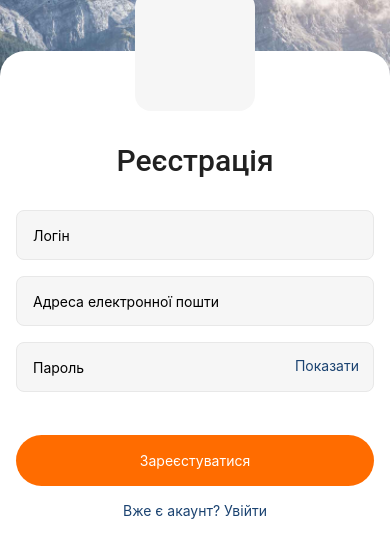
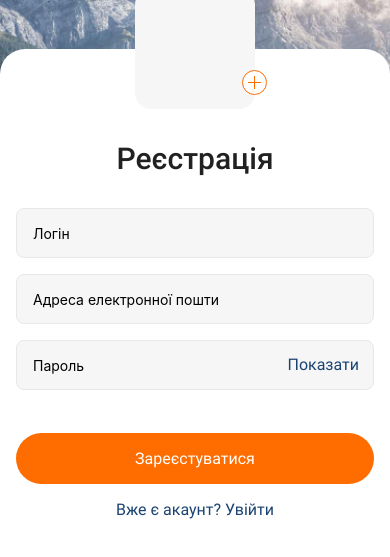
Before and after one commit to bakmaiev/goit-react-native-hw-01, a React Native app: screen / in a window 390 px wide. Shown: the part 247-804 px from the top of the page. Built offline with nearby package versions, Linux system fonts and the light colour scheme; grey boxes are pictures that could not be loaded.

Commit message:
Add new changes

```diff
--- a/screens/RegistrationScreen/RegistrationScreen.jsx
+++ b/screens/RegistrationScreen/RegistrationScreen.jsx
@@ -1,13 +1,13 @@
-import React from "react";
+import React, { useState } from "react";
 import {
   StyleSheet,
   Image,
   Text,
   View,
   TextInput,
-  Button,
   TouchableOpacity,
 } from "react-native";
+import Svg, { Circle, Path } from "react-native-svg";
 
 const RegistrationScreen = () => {
   return (
@@ -19,37 +19,51 @@ const RegistrationScreen = () => {
       <View style={styles.registrationForm}>
         <View style={styles.avatarWrapper}>
           <TouchableOpacity style={styles.addAvatarBtn}>
-            <Image source={require("../../assets/add.png")} />
+            <Svg
+              width="25"
+              height="25"
+              viewBox="0 0 25 25"
+              fill="none"
+              xmlns="http://www.w3.org/2000/svg"
+            >
+              <Circle
+                cx="12.5"
+                cy="12.5"
+                r="12"
+                fill="white"
+                stroke="#FF6C00"
+              ></Circle>
+              <Path
+                fill-rule="evenodd"
+                clip-rule="evenodd"
+                d="M13 6H12V12H6V13H12V19H13V13H19V12H13V6Z"
+                fill="#FF6C00"
+              ></Path>
+            </Svg>
           </TouchableOpacity>
         </View>
         <Text style={styles.formTitle}>Реєстрація</Text>
         <View style={styles.inputList}>
-          <TextInput placeholder="Логін" style={styles.formInput}></TextInput>
+          <TextInput placeholder="Логін" style={[styles.formInput]}></TextInput>
           <TextInput
             placeholder="Адреса електронної пошти"
-            style={styles.formInput}
+            style={[styles.formInput]}
           ></TextInput>
           <View>
             <TextInput
               placeholder="Пароль"
-              style={styles.formInput}
+              style={[styles.formInput]}
             ></TextInput>
             <TouchableOpacity style={styles.passShowBtn}>
-              <Text
-                style={{
-                  color: "#1B4371",
-                }}
-              >
-                Показати
-              </Text>
+              <Text style={styles.textPassShowBtn}>Показати</Text>
             </TouchableOpacity>
           </View>
         </View>
         <TouchableOpacity style={styles.formBtn}>
           <Text style={styles.textFormBtn}>Зареєстуватися</Text>
         </TouchableOpacity>
-        <TouchableOpacity style={styles.signInBtn}>
-          <Text style={{ color: "#1B4371" }}>Вже є акаунт? Увійти</Text>
+        <TouchableOpacity style={styles.logInBtn}>
+          <Text style={styles.textLogInBtn}>Вже є акаунт? Увійти</Text>
         </TouchableOpacity>
       </View>
     </View>
@@ -68,7 +82,7 @@ const styles = StyleSheet.create({
     flex: 1,
   },
   registrationForm: {
-    position: "relative",
+    // position: "relative",
     width: "100%",
     marginTop: "auto",
     paddingLeft: 16,
@@ -79,7 +93,7 @@ const styles = StyleSheet.create({
     alignItems: "center",
   },
   avatarWrapper: {
-    position: "relative",
+    // position: "relative",
     width: 120,
     height: 120,
     marginTop: -60,
@@ -94,9 +108,7 @@ const styles = StyleSheet.create({
   },
   formTitle: {
     marginBottom: 32,
-    fontFamily: "Roboto",
-    fontStyle: "normal",
-    fontWeight: 500,
+    fontFamily: "Roboto-Medium",
     fontSize: 30,
     lineHeight: 35,
     textAlign: "center",
@@ -118,6 +130,10 @@ const styles = StyleSheet.create({
     borderColor: "#E8E8E8",
     borderRadius: 8,
   },
+  inputFocused: {
+    borderColor: "#FF6C00",
+    backgroundColor: "#FFFFFF",
+  },
   formBtn: {
     width: "100%",
     height: 51,
@@ -129,8 +145,11 @@ const styles = StyleSheet.create({
   },
   textFormBtn: {
     color: "#FFFFFF",
+    fontFamily: "Roboto-Regular",
+    fontSize: 16,
+    lineHeight: 19,
   },
-  signInBtn: {
+  logInBtn: {
     marginBottom: 78,
   },
   passShowBtn: {
@@ -138,6 +157,18 @@ const styles = StyleSheet.create({
     right: 15,
     top: 15,
   },
+  textLogInBtn: {
+    fontFamily: "Roboto-Regular",
+    fontSize: 16,
+    lineHeight: 19,
+    color: "#1B4371",
+  },
+  textPassShowBtn: {
+    fontFamily: "Roboto-Regular",
+    fontSize: 16,
+    lineHeight: 19,
+    color: "#1B4371",
+  },
 });
 
 export default RegistrationScreen;
```
